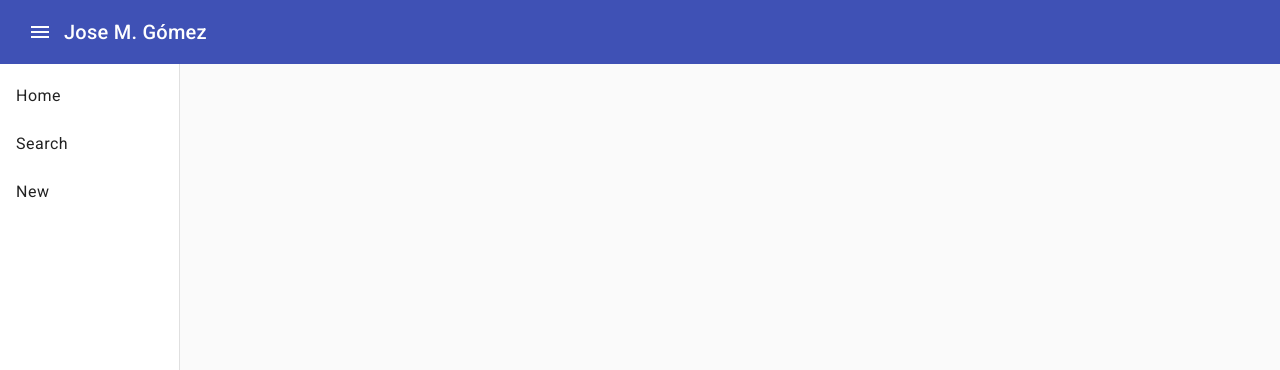
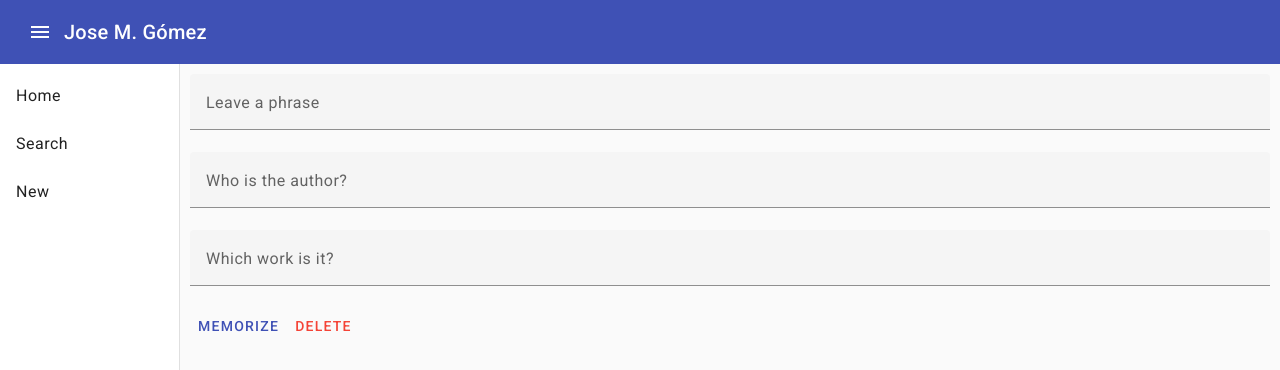
Before and after one commit to manuelgomezsw/quotes-web, an Angular app: page /edit/1 in a window 1280 px wide. Before the commit this address led to /. Shown: the top 370 px of the page. Built offline with nearby package versions, Linux system fonts and the light colour scheme; no server answers.

Commit message:
Se finaliza CRUD

```diff
--- a/src/app/app.routes.ts
+++ b/src/app/app.routes.ts
@@ -16,7 +16,7 @@ export const routes: Routes = [
     component: NewComponent
   },
   {
-    path: 'edit',
+    path: 'edit/:quote_id',
     title: 'Edit Quote',
     component: EditComponent
   },
--- a/src/app/edit/edit.component.css
+++ b/src/app/edit/edit.component.css
@@ -0,0 +1,3 @@
+.full-width {
+    width: 100%;
+}
--- a/src/app/edit/edit.component.html
+++ b/src/app/edit/edit.component.html
@@ -1 +1,37 @@
-<p>edit works!</p>
+<mat-form-field class="full-width">
+  <mat-label>Leave a phrase</mat-label>
+  <input
+    id="phraseInput"
+    matInput
+    type="text"
+    [(ngModel)]="quote.phrase"
+    name="phrase"
+  />
+</mat-form-field>
+
+<mat-form-field class="full-width">
+  <mat-label>Who is the author?</mat-label>
+  <input
+    id="authorInput"
+    matInput
+    type="text"
+    [(ngModel)]="quote.author"
+    name="author"
+  />
+</mat-form-field>
+
+<mat-form-field class="full-width">
+  <mat-label>Which work is it?</mat-label>
+  <input
+    id="workInput"
+    matInput
+    type="text"
+    [(ngModel)]="quote.work"
+    name="work"
+  />
+</mat-form-field>
+
+<button mat-button type="button" color="primary" (click)="onMemorizeQuote()">
+  MEMORIZE
+</button>
+<button mat-button color="warn" (click)="onDeleteQuote()">DELETE</button>
--- a/src/app/edit/edit.component.ts
+++ b/src/app/edit/edit.component.ts
@@ -1,12 +1,88 @@
-import { Component } from '@angular/core';
+import { Component, OnInit } from '@angular/core';
+import { ActivatedRoute, Router } from '@angular/router';
+import { FormsModule } from '@angular/forms';
+import { CommonModule } from '@angular/common';
+
+import { MatInputModule } from '@angular/material/input';
+import { MatFormFieldModule } from '@angular/material/form-field';
+import { MatButtonModule } from '@angular/material/button';
+
+import { Quote } from '../quote';
+import { QuoteService } from '../quote.service';
 
 @Component({
   selector: 'app-edit',
   standalone: true,
-  imports: [],
+  imports: [FormsModule, CommonModule, MatInputModule, MatFormFieldModule, MatButtonModule],
   templateUrl: './edit.component.html',
-  styleUrl: './edit.component.css'
+  styleUrl: './edit.component.css',
 })
-export class EditComponent {
+export class EditComponent implements OnInit {
+  quote: Quote = {
+    phrase: '',
+  };
 
+  constructor(
+    private quoteService: QuoteService,
+    private route: ActivatedRoute,
+    private router: Router
+  ) {}
+
+  ngOnInit() {
+    const routeParams = this.route.snapshot.paramMap;
+    this.quote.quote_id = Number(routeParams.get('quote_id'));
+    this.getQuote();
+  }
+
+  getQuote() {
+    if (this.quote.quote_id === undefined) {
+      this.router.navigate(['/quotes']);
+    } else {
+      this.quoteService.getQuoteByID(this.quote.quote_id).subscribe({
+        next: (response) => {
+          this.quote = response;
+        },
+        error: (error) => {
+          console.error('Error searching by keyword: ' + JSON.stringify(error));
+          // this.notificationService.openSnackBar(
+          //   'Something went wrong... Search again.'
+          // );
+        },
+      });
+    }
+  }
+
+  onMemorizeQuote() {
+    this.quoteService.editQuote(this.quote).subscribe({
+      next: (response) => {
+        this.router.navigate(['/']);
+        // this.notificationService.openSnackBar('Quote edited!');
+      },
+      error: (error) => {
+        console.error('Error editing quote: ' + JSON.stringify(error));
+        // this.notificationService.openSnackBar(
+        //   'Something went wrong... Try again.'
+        // );
+      },
+    });
+  }
+
+  onDeleteQuote() {
+    if (this.quote.quote_id === undefined) {
+      // this.notificationService.openSnackBar('QuoteID must be required...');
+    } else {
+      this.quoteService.deleteQuote(this.quote.quote_id).subscribe({
+        next: (response) => {
+          this.router.navigate(['/']);
+          // this.notificationService.openSnackBar('Quote deleted!');
+        },
+        error: (error) => {
+          console.error('Error deleting quote: ' + JSON.stringify(error));
+          // this.notificationService.openSnackBar(
+          //   'Something went wrong... Try again.'
+          // );
+        },
+      });
+    }
+  }
 }
--- a/src/app/new/new.component.ts
+++ b/src/app/new/new.component.ts
@@ -6,6 +6,7 @@ import { Router } from '@angular/router';
 import { MatInputModule } from '@angular/material/input';
 import { MatFormFieldModule } from '@angular/material/form-field';
 import { MatButtonModule } from '@angular/material/button';
+
 import { QuoteService } from '../quote.service';
 import { Quote } from '../quote';
 
@@ -32,7 +33,7 @@ export class NewComponent {
   onMemorizeQuote() {
     this.quoteService.addQuote(this.quote).subscribe({
       next: (response) => {
-        this.router.navigate(['/quotes']);
+        this.router.navigate(['/']);
         //this.notificationService.openSnackBar('Quote added!');
       },
       error: (error) => {
--- a/src/app/quote.service.ts
+++ b/src/app/quote.service.ts
@@ -23,7 +23,7 @@ export class QuoteService {
   }
 
   addQuote(quote: Quote): Observable<any> {
-    return this.http.post("http://localhost:8080/quote", quote);
+    return this.http.post(environment.quotesUrl, quote);
   }
 
   editQuote(quote: Quote): Observable<any> {
```
